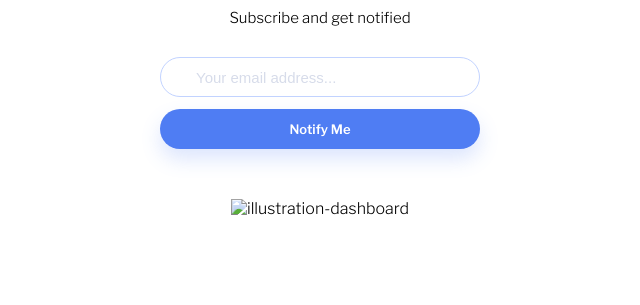
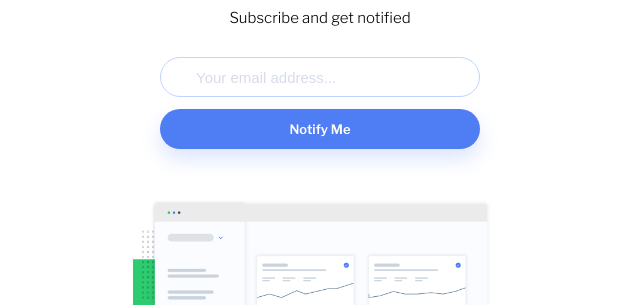
Before and after one commit to miraclemenikelechi/ping-coming-soon-page, a plain HTML site: page index.html in a window 1280 px wide. Shown: the part 172-477 px from the top of the page, without its empty margins (320-960 px from the left). Drawn offline with nearby package versions, Linux system fonts and the light colour scheme; the site is published under a folder, as on GitHub Pages, so addresses that start at the root find nothing.

Commit message:
Update index.html
fix image not showing

```diff
--- a/index.html
+++ b/index.html
@@ -54,7 +54,7 @@
     </form>
 
     <picture>
-      <img src="/images/illustration-dashboard.png" alt="illustration-dashboard">
+      <img src="./images/illustration-dashboard.png" alt="illustration-dashboard">
     </picture>
 
     <div class="social-media">
```
